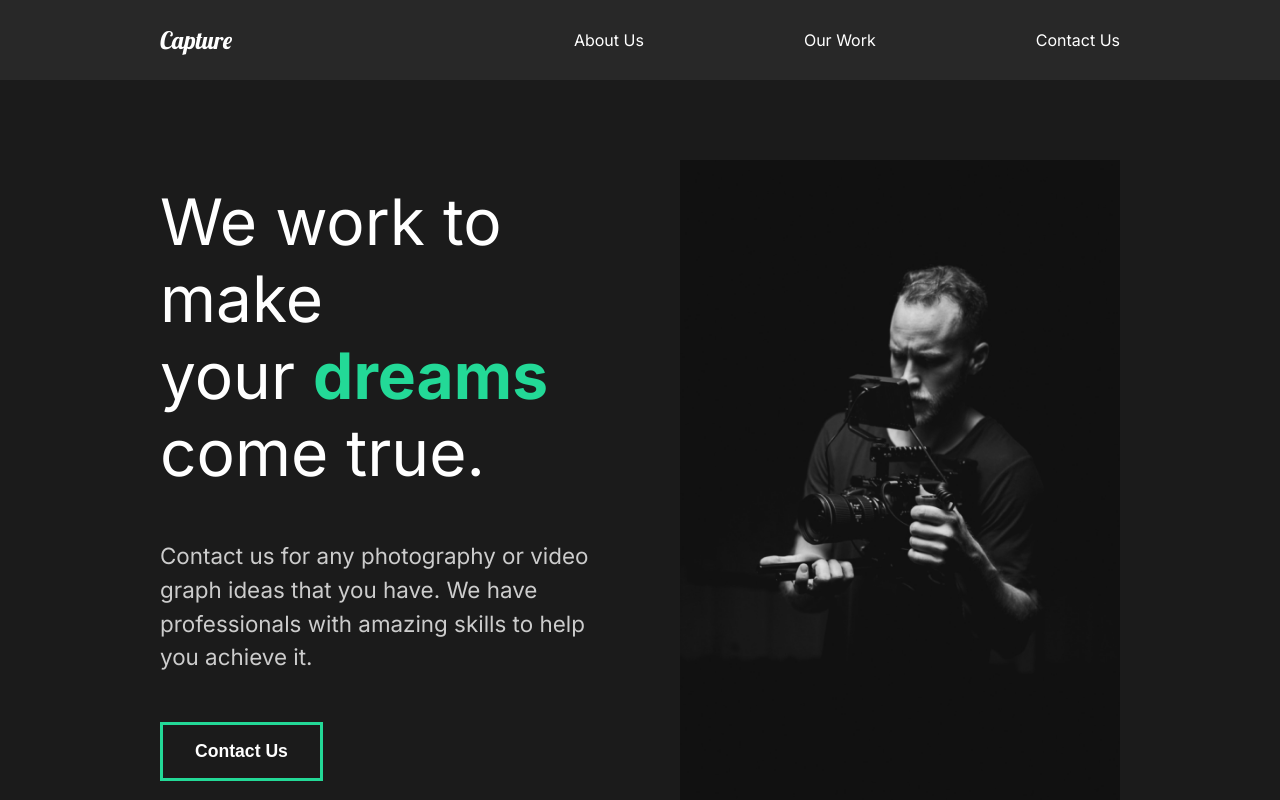
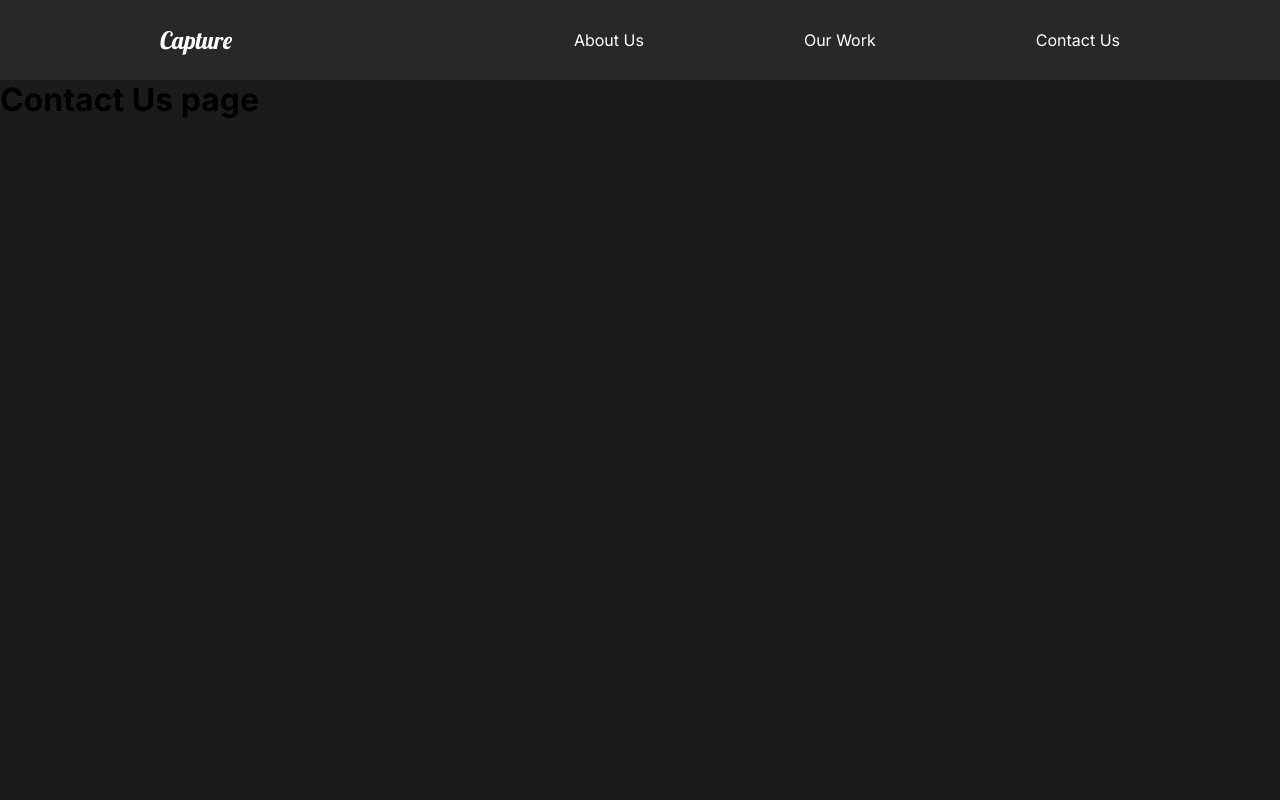
Before and after one commit to badjatya/capture-app, a React (Create React App) app: page /contact in a window 1280 px wide. Shown: the top 800 px of the page. Built offline with nearby package versions, Linux system fonts and the light colour scheme.

Commit message:
Setting Up nav

```diff
--- a/src/App.js
+++ b/src/App.js
@@ -1,7 +1,12 @@
 import React from "react";
+
+// Importing React Router dom
+import { Routes, Route } from "react-router-dom";
 
 // Importing pages
 import AboutUs from "./pages/AboutUs";
+import ContactUs from "./pages/ContactUs";
+import OurWork from "./pages/OurWork";
 
 // Importing Global Style
 import GlobalStyle from "./styles/GlobalStyle";
@@ -14,7 +19,11 @@ const App = () => {
     <>
       <GlobalStyle />
       <Nav />
-      <AboutUs />
+      <Routes>
+        <Route path="/" element={<AboutUs />} />
+        <Route path="/work" element={<OurWork />} />
+        <Route path="/contact" element={<ContactUs />} />
+      </Routes>
     </>
   );
 };
--- /dev/null
+++ b/src/pages/ContactUs.js
@@ -0,0 +1,11 @@
+import React from "react";
+
+const ContactUs = () => {
+  return (
+    <div>
+      <h1>Contact Us page</h1>
+    </div>
+  );
+};
+
+export default ContactUs;
--- /dev/null
+++ b/src/pages/OurWork.js
@@ -0,0 +1,11 @@
+import React from "react";
+
+const OurWork = () => {
+  return (
+    <div>
+      <h1>Our Work page</h1>
+    </div>
+  );
+};
+
+export default OurWork;
```
